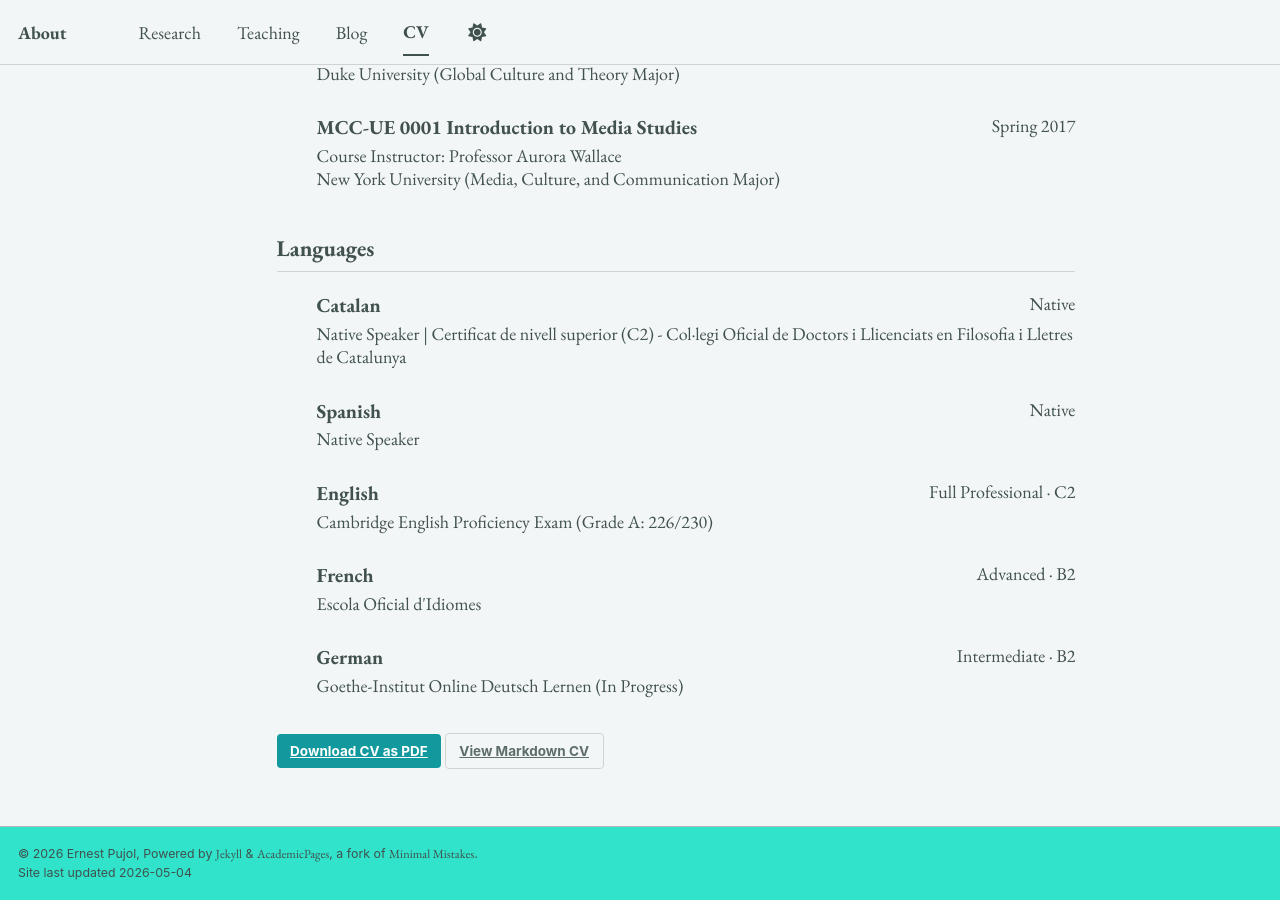
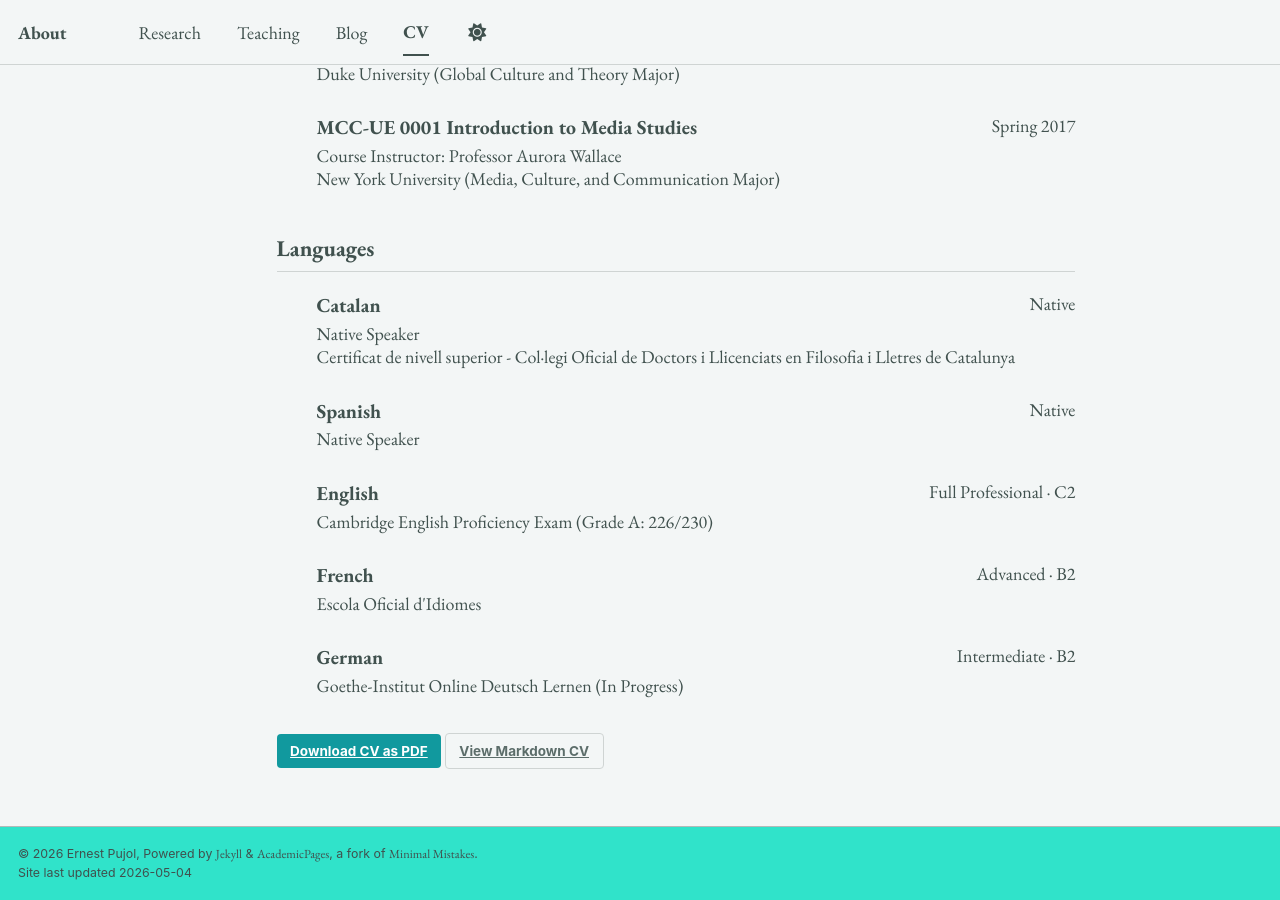
Before and after one commit to epujol90/epujol90.github.io, a Jekyll site: the page built from _pages/cv-json.md, in a window 1280 px wide and 900 px high, scrolled down 4352 px. Built offline with Jekyll 4.4.1, drawn with Linux system fonts in a browser that asks for light colours; a script bundle is joined from its source files by our own code; library files that are not in the unit come from our copies.

```diff
--- a/_data/cv.json
+++ b/_data/cv.json
@@ -300,7 +300,7 @@
       "language": "Catalan",
       "fluency": "Native",
       "cefr": "",
-      "certificate": "Native Speaker | Certificat de nivell superior (C2) - Col·legi Oficial de Doctors i Llicenciats en Filosofia i Lletres de Catalunya"
+      "certificate": "Native Speaker<br>Certificat de nivell superior - Col·legi Oficial de Doctors i Llicenciats en Filosofia i Lletres de Catalunya"
     },
     {
       "language": "Spanish",
```
